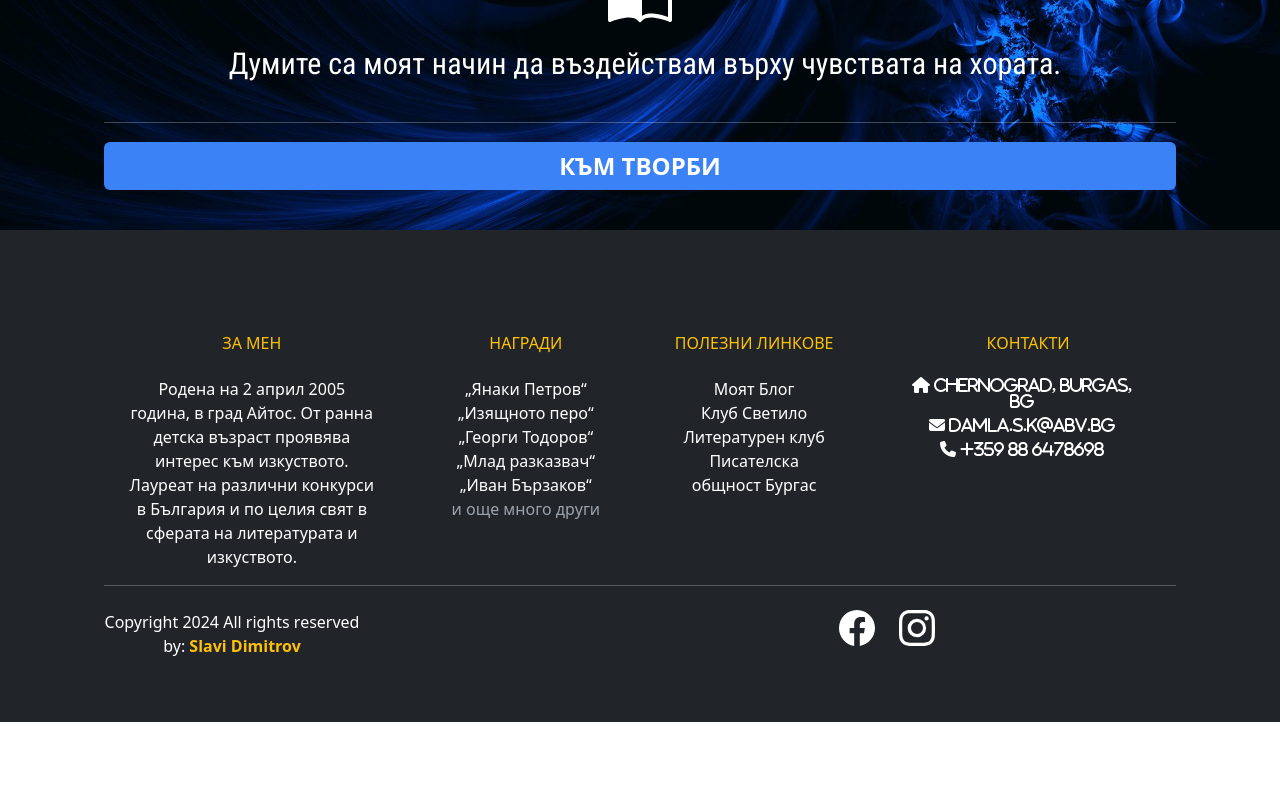
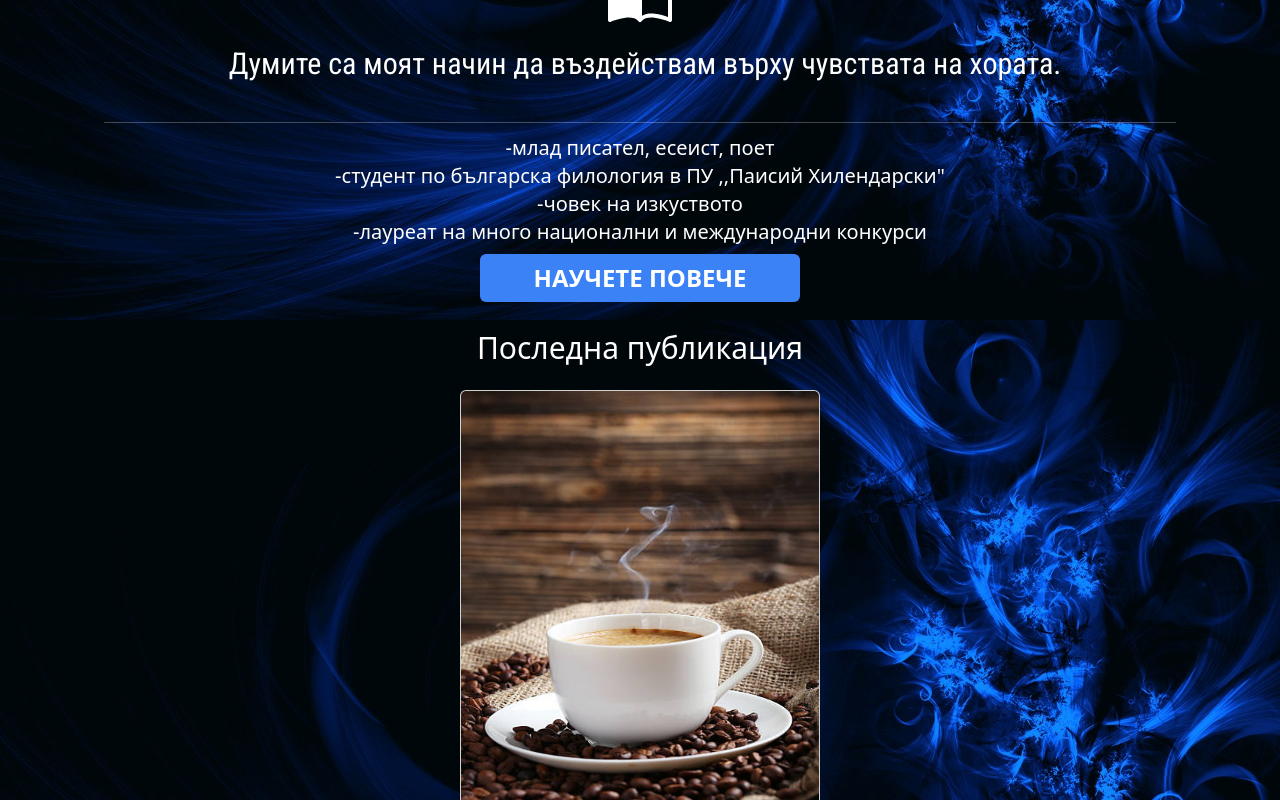
Before and after one commit to sldimitrov/DamlaPage, a React (Create React App) app: page / in a window 1280 px wide. Shown: the part 480-1280 px from the top of the page. Before the commit the page ends 1202 px from the top, so only its background shows below. Built offline with nearby package versions, Linux system fonts and the light colour scheme; a web font is replaced by a local one.

Commit message:
add changes to the website

```diff
--- a/src/App.js
+++ b/src/App.js
@@ -14,17 +14,17 @@ import Opinions from "./components/Opinions";
 import MathLove from "./pages/MathLove";
 
 const router = createBrowserRouter([
-  { path: "/", element: <Home /> },
+  { path: "/", element: <Home /> }, // Sections
+  { path: "/forme", element: <ForMe /> },
   { path: "/works", element: <Works /> },
   { path: "/achievements", element: <Achievements /> },
   { path: "/opinions", element: <Opinions /> },
-  { path: "/almanah", element: <Almanah /> },
+  { path: "/almanah", element: <Almanah /> }, // Works
   { path: "/Myfather", element: <Myfather /> },
   { path: "/democracy", element: <Democracy /> },
   { path: "/coffee", element: <Coffee /> },
   { path: "/human", element: <Human /> },
   { path: "/mathlove", element: <MathLove /> },
-  { path: "/forme", element: <ForMe /> },
 ]);
 
 // App.jsx
--- a/src/components/Footer/Footer.jsx
+++ b/src/components/Footer/Footer.jsx
@@ -6,19 +6,8 @@ export default function Footer() {
 
   return (
     <footer className="text-white bg-dark pt-5 pb-4">
-      <div className="container text-center text-md-left ">
+      <div className="container text-center pt-0 text-md-left ">
         <div className="row text-center text-md-left">
-          <div className="col-md-3 col-lg-3 col-xl-3 mx-auto mt-3">
-            <h3 className="text-uppercase mb-4 font-weight-bold text-warning">
-              За мен
-            </h3>
-            <p>
-              Родена на 2 април 2005 година, в град Айтос. От ранна детска
-              възраст проявява интерес към изкуството. Лауреат на различни
-              конкурси в България и по целия свят в сферата на литературата и
-              изкуството.
-            </p>
-          </div>
           <div className="col-md-2 col-lg-2 col-xl-2 mx-auto mt-3">
             <h3 className="text-uppercase mb-4 font-weight-bold text-warning">
               Награди
@@ -158,7 +147,7 @@ export default function Footer() {
                       width="36"
                       height="36"
                       fill="currentColor"
-                      class="bi bi-facebook"
+                      className="bi bi-facebook"
                       viewBox="0 0 16 16"
                     >
                       <path d="M16 8.049c0-4.446-3.582-8.05-8-8.05C3.58 0-.002 3.603-.002 8.05c0 4.017 2.926 7.347 6.75 7.951v-5.625h-2.03V8.05H6.75V6.275c0-2.017 1.195-3.131 3.022-3.131.876 0 1.791.157 1.791.157v1.98h-1.009c-.993 0-1.303.621-1.303 1.258v1.51h2.218l-.354 2.326H9.25V16c3.824-.604 6.75-3.934 6.75-7.951" />
@@ -167,7 +156,7 @@ export default function Footer() {
 
                   <a
                     target="_blank"
-                    href="https://www.instagram.com/d_kemik05/"
+                    href="https://www.instagram.com/damla_kemik05/"
                     className="btn-floating btn-sm text-white"
                   >
                     <svg
--- a/src/components/ForMe/ForMe.jsx
+++ b/src/components/ForMe/ForMe.jsx
@@ -7,9 +7,10 @@ export default function ForMe() {
       <SectionTemplate>
         <div id="forMePage" className="section-title">
           <h1 className="text-black text-3xl md:text-5xl text-center mt-3">
-            Относно нея
+            За автора
           </h1>
-          <p className="text-black text-center font-sans text-xl md:text-2xl mt-4 p-2">
+          <hr className="bg-black h-0.5 mt-2" />
+          <p className="text-black text-center font-sans text-xl md:text-2xl mt-4 md:p-2">
             Дамла Сезгин Кемик е родена на 2 април, 2005 година, в град Айтос.
             От ранна детска възраст проявява интерес към изкуството. Рисува
             откакто се помни, но няма художествено образование. В 4 клас (ОУ
@@ -25,7 +26,7 @@ export default function ForMe() {
           <GoToLink
             className="mb-3"
             path="/achievements"
-            text="Виж нейните постижения"
+            text="Разгледай постиженията"
           />
         </div>
       </SectionTemplate>
--- a/src/components/Home/Home.jsx
+++ b/src/components/Home/Home.jsx
@@ -1,4 +1,6 @@
 import GoToLink from "../Works/Card/GoToLink";
+import Card from "../Works/Card";
+import coffeeImg from "../../pictures/collection/coffee.jpg";
 import selfPhoto from "../../pictures/self/profile.jpg";
 
 export default function Home() {
@@ -28,14 +30,48 @@ export default function Home() {
         >
           <path d="M8.5 2.687c.654-.689 1.782-.886 3.112-.752 1.234.124 2.503.523 3.388.893v9.923c-.918-.35-2.107-.692-3.287-.81-1.094-.111-2.278-.039-3.213.492zM8 1.783C7.015.936 5.587.81 4.287.94c-1.514.153-3.042.672-3.994 1.105A.5.5 0 0 0 0 2.5v11a.5.5 0 0 0 .707.455c.882-.4 2.303-.881 3.68-1.02 1.409-.142 2.59.087 3.223.877a.5.5 0 0 0 .78 0c.633-.79 1.814-1.019 3.222-.877 1.378.139 2.8.62 3.681 1.02A.5.5 0 0 0 16 13.5v-11a.5.5 0 0 0-.293-.455c-.952-.433-2.48-.952-3.994-1.105C10.413.809 8.985.936 8 1.783" />
         </svg>
-        <h2
-          className="title mt-3 text-3xl text-white font-serif mb-10"
-          id="sub-title"
-        >
+        <h2 className="title mt-3 text-3xl text-white mb-10" id="sub-title">
           Думите са моят начин да въздействам върху чувствата на хората.
         </h2>
         <hr className="h-3" />
-        <GoToLink path="/works" text="КЪМ ТВОРБИ" />
+        <section id="author-info">
+          <p className="w-full text-center md:text-xl font-thin">
+            -млад писател, есеист, поет
+            <br />
+            -студент по българска филология в ПУ ,,Паисий Хилендарски"
+            <br />
+            -човек на изкуството
+            <br />
+            -лауреат на много национални и международни конкурси
+            <br />
+            <div className="button-container w-32 md:w-80 mx-auto">
+              <GoToLink path={"/forme"} text={"НАУЧЕТЕ ПОВЕЧЕ"} />
+            </div>
+          </p>
+        </section>
+        <hr className="md:hidden h-3 mt-3" />
+        <section id="works-info">
+          <h3 className="text-xl md:text-3xl text-center md:mt-7">
+            Последна публикация
+          </h3>
+
+          <div className="card-container w-full flex justify-center mt-3">
+            <Card
+              path={"/coffee"}
+              img={coffeeImg}
+              title={"Разказ"}
+              subtitle={"5 минути за кафе"}
+              description="Час на смъртта- 11:11. Най-големият ми кошмар се сбъдна…"
+            />
+          </div>
+        </section>
+        <section id="works-info">
+          <h3 className="text-xl md:text-3xl text-center md:mt-7">
+            Организирайте среща с писател
+          </h3>
+          <h4 className="text-xl md:text-3xl text-center md:mt-7"></h4>
+        </section>
+        {/* <GoToLink path="/works" text="КЪМ ТВОРБИ" /> */}
       </div>
     </>
   );
--- a/src/components/Home/style.css
+++ b/src/components/Home/style.css
@@ -4,7 +4,6 @@
 
 
 #heading {
-  margin-left: 10px;
   max-width: 200px;
   text-align: center;
   font-family: "Jost", sans-serif;
--- a/src/components/Works/Works.jsx
+++ b/src/components/Works/Works.jsx
@@ -50,6 +50,7 @@ export default function Works() {
           subtitle={"Democracy"}
           description='Творбата разказва за палестинско момиче, влюбило се във "врага", за двама млади, които ръка за ръка пресичат улиците на Йерусалим. Въпреки трудностите и жестоката съдба, дали любовта им оцелява?'
         />
+
         <Card
           path={"/human"}
           img={eyeOpeningImg}
@@ -73,6 +74,12 @@ export default function Works() {
           subtitle={"5 минути за кафе"}
           description="Час на смъртта- 11:11. Най-големият ми кошмар се сбъдна…"
         />
+        <h2
+          className="text-black leading-10 mx-auto text-lg mt-3 sm:line-height: 1.25;"
+          id="works-subtitle"
+        >
+          Есета и разкази
+        </h2>
       </section>
     </SectionTemplate>
   );
```
